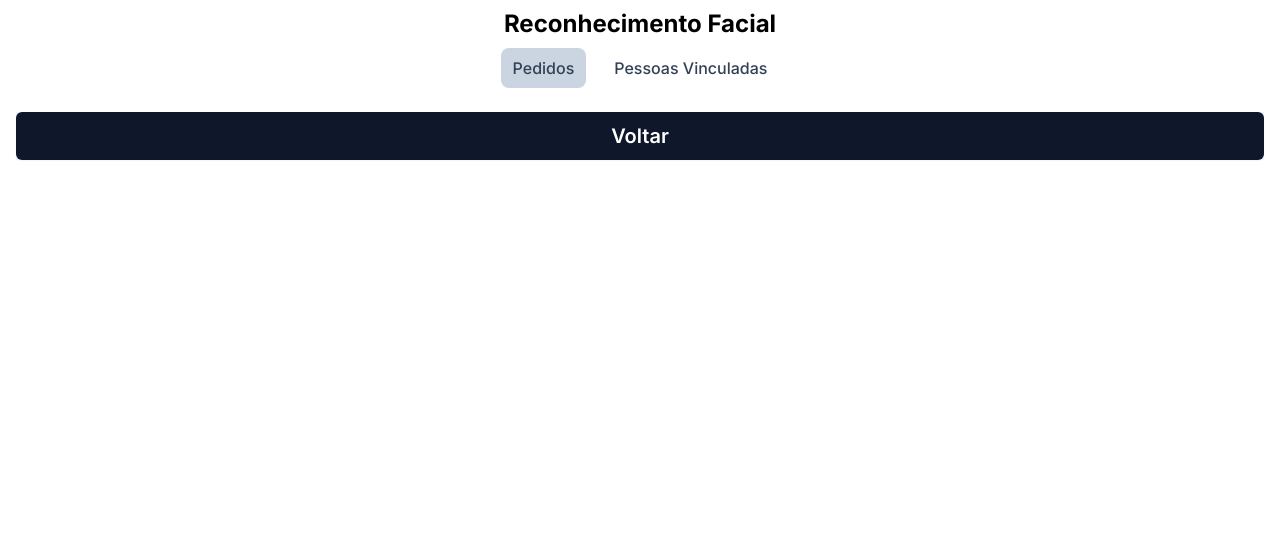
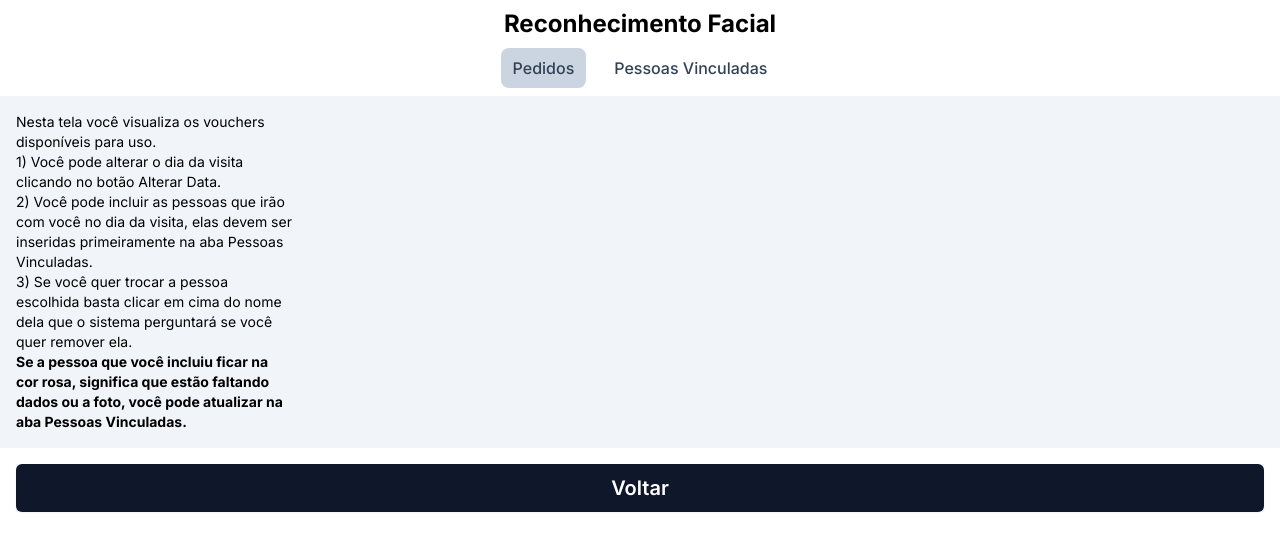
Before and after one commit to zavareze/itapema-facial, a Next.js app: page /cadastro-visitante in a window 1280 px wide. Shown: the top 550 px of the page. Built offline with nearby package versions, Linux system fonts and the light colour scheme.

Commit message:
info on visitor

```diff
--- a/app/cadastro-visitante/page.js
+++ b/app/cadastro-visitante/page.js
@@ -83,6 +83,16 @@ export default function Cadastro() {
         <a href="/cadastro-visitante/vinculos" class="font-medium px-3 py-2 text-slate-700 rounded-lg hover:bg-slate-100 hover:text-slate-900">Pessoas Vinculadas</a>
       </nav>
       <div className="bg-slate-100 sm:grid sm:grid-cols-3 sm:gap-4 lg:grid-cols-4">
+      <div className="py-4 mx-4 dark:text-slate-300">
+          <p className="text-sm">
+            <div>Nesta tela você visualiza os vouchers disponíveis para uso.</div>
+            <div>1) Você pode alterar o dia da visita clicando no botão Alterar Data.</div>
+            <div>2) Você pode incluir as pessoas que irão com você no dia da visita, elas devem ser inseridas primeiramente na aba Pessoas Vinculadas.</div>
+            <div>3) Se você quer trocar a pessoa escolhida basta clicar em cima do nome dela que o sistema perguntará se você quer remover ela.</div>
+          </p>
+          <p className="text-sm font-bold">
+            Se a pessoa que você incluiu ficar na cor rosa, significa que estão faltando dados ou a foto, você pode atualizar na aba Pessoas Vinculadas.</p>
+        </div>
       {pedidos?.map(pedido => (<div key={pedido.id} className="py-2">
         <div className="mx-2 rounded shadow-lg border-t border-slate-100 bg-white dark:bg-slate-700 px-2 pt-4 pb-2">
           <QRCode value={pedido.voucher} style={{ height: "150px", maxWidth: "100%", width: "100%" }} />
--- a/app/cadastro-visitante/vinculos/page.js
+++ b/app/cadastro-visitante/vinculos/page.js
@@ -81,6 +81,16 @@ export default function Cadastro() {
         <a href="/cadastro-visitante" class="font-medium px-3 py-2 text-slate-700 rounded-lg hover:bg-slate-100 hover:text-slate-900">Pedidos</a>
         <a href="/cadastro-visitante/vinculos" class="font-medium px-3 py-2 text-slate-700 rounded-lg hover:bg-slate-100 hover:text-slate-900 bg-slate-300">Pessoas Vinculadas</a>
       </nav>
+
+      <div className="py-4 mx-4 dark:text-slate-300">
+          <p className="text-sm">
+            <div>Nesta tela você visualiza e atualiza as pessoas vinculadas a você.</div>
+            <div>1) Você pode atualizar os dados clicando em cima do nome da pessoa.</div>
+            <div>2) Você pode atualizar o reconhecimmento facial.</div>
+          </p>
+          <p className="text-sm font-bold">
+            Se a pessoa ficar na cor rosa, significa que estão faltando dados ou a foto, elas devem ficar na cor verde para poder utilizar o voucher.</p>
+        </div>
       <div className="bg-slate-100">
         <h1 className="text-lg font-bold text-center pt-2">Relação de Pessoas Vinculadas</h1>
         <ul
@@ -89,7 +99,7 @@ export default function Cadastro() {
         >
             {visitantes?.map((person) => (
                 <li
-                key={person.matricula}
+                key={person.cliente_id}
                 className={
                     "flex justify-between flex-wrap gap-x-6 mx-2 py-2 my-4 rounded shadow-lg " +
                     (person.faceDetail == "1" ? "bg-green-100 dark:bg-slate-700" : "bg-red-100 dark:bg-rose-950")
```
